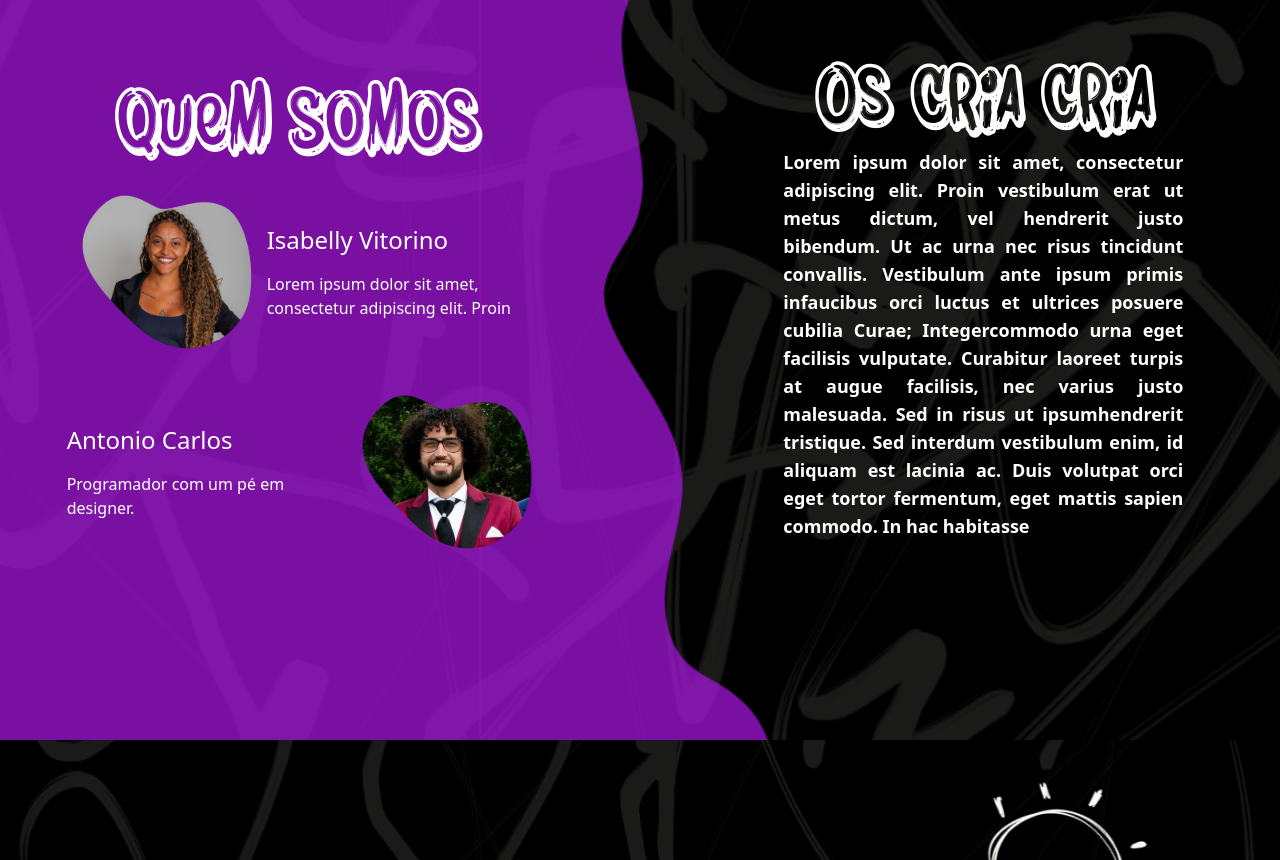
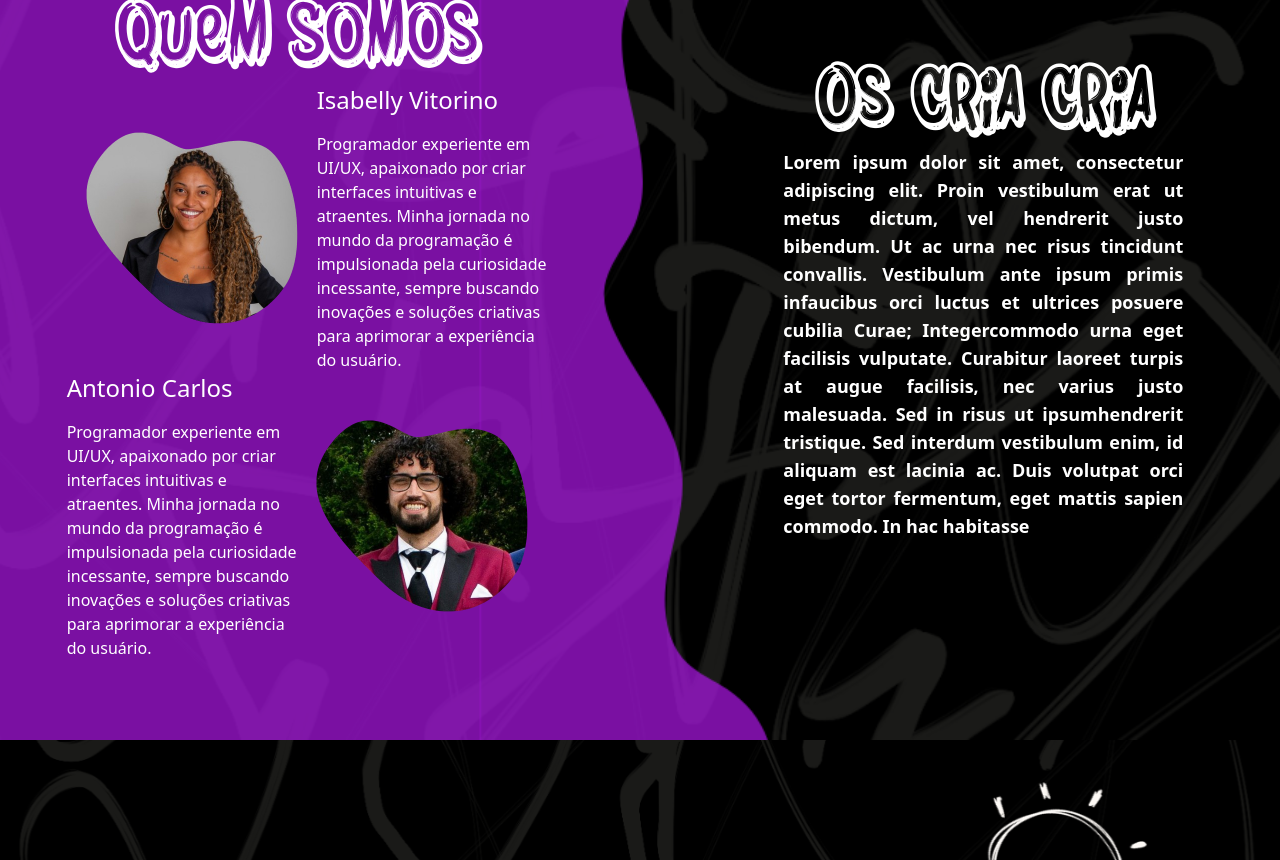
Before and after one commit to Antonio-Jr28/os-cria-cria, a React (Vite) app: page / in a window 1280 px wide. Shown: the part 720-1580 px from the top of the page. Built offline with nearby package versions, Linux system fonts and the light colour scheme.

Commit message:
melhorando codigo

```diff
--- a/src/components/about-us/abount-us-componente.tsx
+++ b/src/components/about-us/abount-us-componente.tsx
@@ -12,7 +12,7 @@ export const AboutUs = () => {
         </h1>
         <div className="flex flex-col md:flex-row items-center pl-5">
           <img
-            className="w-[200px] h-[200px]"
+            className="w-[250px] h-[250px]"
             src={Isabelly}
             alt="Foto da coceo da empresa"
           />
@@ -26,7 +26,7 @@ export const AboutUs = () => {
 
         <div className="flex flex-col md:flex-row-reverse pl-5 items-center">
           <img
-            className="w-[200px] h-[200px]"
+            className="w-[250px] h-[250px]"
             src={Antonio}
             alt="Foto da coceo da empresa"
           />
--- a/src/components/about-us/about-us.strings.ts
+++ b/src/components/about-us/about-us.strings.ts
@@ -2,9 +2,10 @@ export const aboutUsStrings = {
   title: 'Quem Somos',
   coCeo: 'Isabelly Vitorino',
   descriptionCoCeo:
-    'Lorem ipsum dolor sit amet, consectetur adipiscing elit. Proin',
+    'Programador experiente em UI/UX, apaixonado por criar interfaces intuitivas e atraentes. Minha jornada no mundo da programação é impulsionada pela curiosidade incessante, sempre buscando inovações e soluções criativas para aprimorar a experiência do usuário.',
   ceo: 'Antonio Carlos',
-  descriptionCeo: 'Programador com um pé em designer.',
+  descriptionCeo:
+    'Programador experiente em UI/UX, apaixonado por criar interfaces intuitivas e atraentes. Minha jornada no mundo da programação é impulsionada pela curiosidade incessante, sempre buscando inovações e soluções criativas para aprimorar a experiência do usuário.',
   brand: 'Os Cria Cria',
   description:
     ' Lorem ipsum dolor sit amet, consectetur adipiscing elit. Proin    vestibulum erat ut metus dictum, vel hendrerit justo bibendum. Ut ac urna nec risus tincidunt convallis. Vestibulum ante ipsum primis infaucibus orci luctus et ultrices posuere cubilia Curae; Integercommodo urna eget facilisis vulputate. Curabitur laoreet turpis at augue facilisis, nec varius justo malesuada. Sed in risus ut ipsumhendrerit tristique. Sed interdum vestibulum enim, id aliquam est lacinia ac. Duis volutpat orci eget tortor fermentum, eget mattis sapien commodo. In hac habitasse',
--- a/src/components/footer/footer.component.tsx
+++ b/src/components/footer/footer.component.tsx
@@ -50,8 +50,8 @@ export const Footer: React.FC<FooterProps> = ({ services, medias }) => {
 
           <ul className="mt-8">
             {medias.map((rede, index) => (
-              <li>
-                <a target="_blank" href={rede.link} key={index}>
+              <li key={index}>
+                <a target="_blank" href={rede.link}>
                   {rede.name}
                 </a>
               </li>
```
